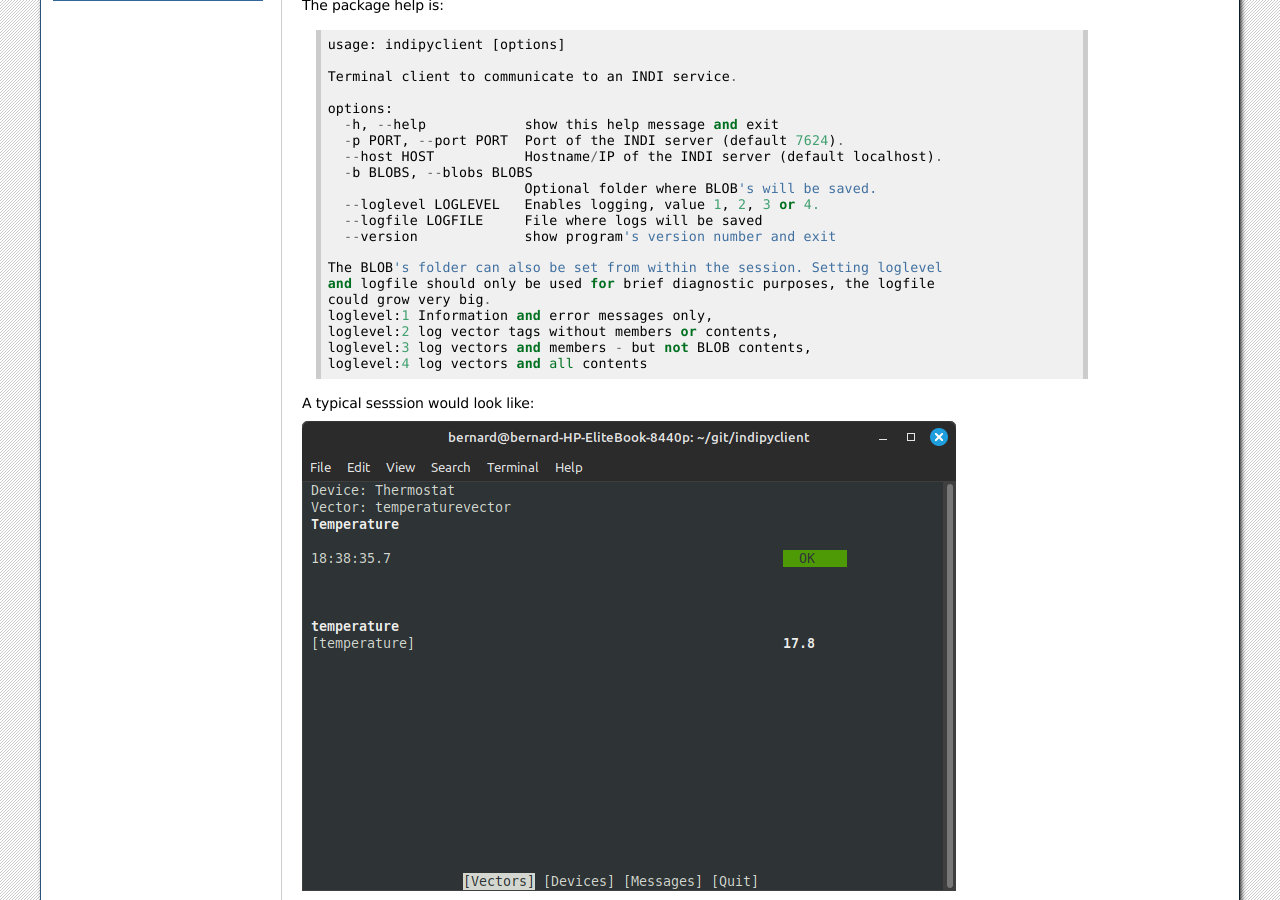
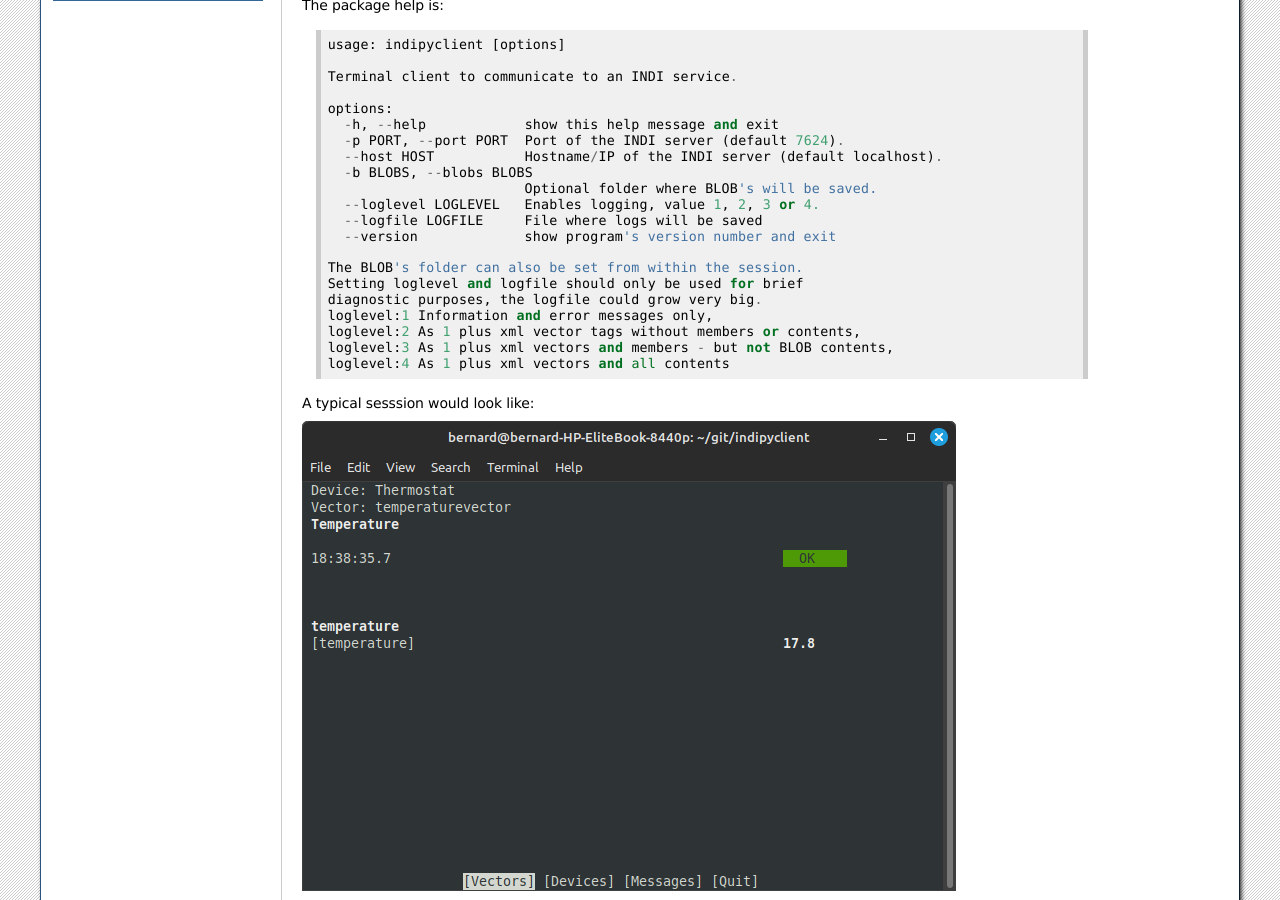
Before and after one commit to bernie-skipole/indipyclient, a Sphinx documentation site: the page built from docs/source/usage/introduction.rst, in a window 1280 px wide and 900 px high, scrolled down 341 px. Built offline with Sphinx 7.4.7, drawn with Linux system fonts in a browser that asks for light colours.

Commit message:
Some doc changes

```diff
--- a/docs/source/usage/introduction.rst
+++ b/docs/source/usage/introduction.rst
@@ -31,13 +31,13 @@ The package help is::
       --logfile LOGFILE     File where logs will be saved
       --version             show program's version number and exit
 
-    The BLOB's folder can also be set from within the session. Setting loglevel
-    and logfile should only be used for brief diagnostic purposes, the logfile
-    could grow very big.
+    The BLOB's folder can also be set from within the session.
+    Setting loglevel and logfile should only be used for brief
+    diagnostic purposes, the logfile could grow very big.
     loglevel:1 Information and error messages only,
-    loglevel:2 log vector tags without members or contents,
-    loglevel:3 log vectors and members - but not BLOB contents,
-    loglevel:4 log vectors and all contents
+    loglevel:2 As 1 plus xml vector tags without members or contents,
+    loglevel:3 As 1 plus xml vectors and members - but not BLOB contents,
+    loglevel:4 As 1 plus xml vectors and all contents
 
 
 A typical sesssion would look like:
```
Also changed, not shown: README.md (+7 -6 lines).
